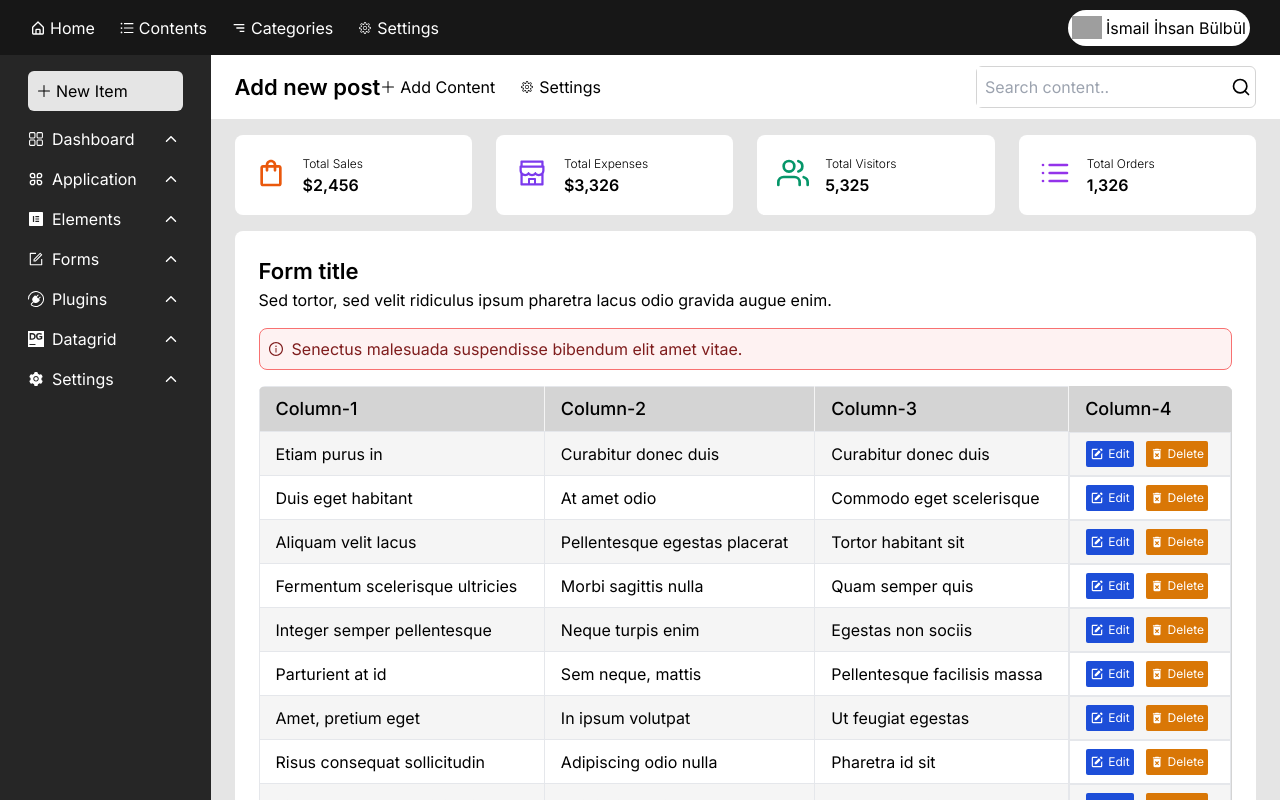
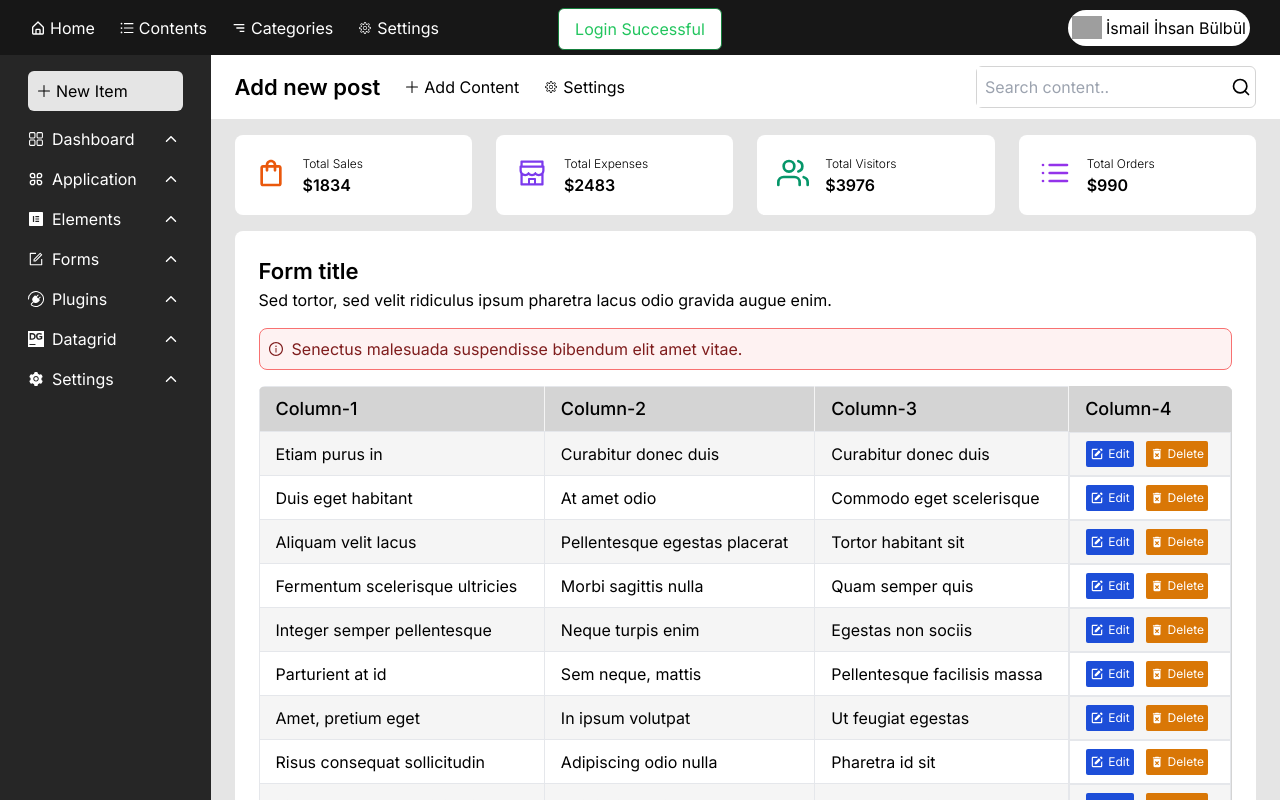
Before and after one commit to ParthMovaliya/daily-my-shopping, a Next.js app: page / in a window 1280 px wide. Both pictures are taken after typing "name@example.com", "Sample123" into the empty fields and a click on the button "Forget password?". Shown: the top 800 px of the page. Built offline with nearby package versions, Linux system fonts and the light colour scheme; grey boxes are pictures that could not be loaded.

Commit message:
final done

```diff
--- a/src/app/page.jsx
+++ b/src/app/page.jsx
@@ -16,11 +16,11 @@ export default function Home() {
   }, []);
   const mail = useRef(null);
   const pass = useRef(null);
-
+  var oneMin = new Date(new Date().getTime() + 1 * 60 * 1000)
   const loginUser = (e) => {
     e.preventDefault();
-    Cookies.set('userMail', mail.current?.value, { expires: 1 });
-    Cookies.set('userPass', pass.current?.value, { expires: 1 });
+    Cookies.set('userMail', mail.current?.value, { expires: oneMin });
+    Cookies.set('userPass', pass.current?.value, { expires: oneMin });
     setuserMail(mail.current?.value);
     setUserPass(pass.current?.value);
   }
--- a/src/components/Counter.jsx
+++ b/src/components/Counter.jsx
@@ -1,36 +1,67 @@
-import React from 'react'
+"use client";
+
+import React, { useEffect } from 'react'
 import { AiOutlineShop } from 'react-icons/ai'
 import { FiList, FiUsers } from 'react-icons/fi'
 import { MdOutlineShoppingBag } from "react-icons/md"
+import { animate, motion, useMotionValue, useTransform } from "framer-motion"
+
 const Counter = () => {
+    const sale = useMotionValue(0);
+    const expense = useMotionValue(0);
+    const visitor = useMotionValue(0);
+    const order = useMotionValue(0);
+    const sales = useTransform(sale, Math.round);
+    const expenses = useTransform(expense, Math.round);
+    const visitors = useTransform(visitor, Math.round);
+    const orders = useTransform(order, Math.round);
+    useEffect(() => {
+        const animation1 = animate(sale, 2456, { duration: 5 });
+        const animation2 = animate(expense, 3326, { duration: 5 });
+        const animation3 = animate(visitor, 5325, { duration: 5 });
+        const animation4 = animate(order, 1326, { duration: 5 });
+
+        animation1.stop;
+        animation2.stop;
+        animation3.stop;
+        return animation4.stop;
+    }, []);
     return (
-        <div className='grid  gap-6 p-4 mx-2 grid-cols-2 lg:grid-cols-4'>
+        <div className='grid gap-2 sm:gap-6 p-4 mx-2 grid-cols-1 sm:grid-cols-2 lg:grid-cols-4'>
             <div className="flex bg-white p-5 gap-4 rounded-lg">
                 <MdOutlineShoppingBag className='text-orange-600 w-8 h-9 ' />
                 <div className="">
                     <p className="font-light text-[12px]">Total Sales</p>
-                    <p className='font-semibold size-[22px]'>$2,456</p>
+                    <div className='font-semibold size-[22px] flex'>
+                        $<motion.div>{sales}</motion.div>
+                    </div>
                 </div>
             </div>
             <div className="flex bg-white p-5 gap-4 rounded-lg">
                 <AiOutlineShop className='text-violet-600 w-8 h-9 ' />
                 <div className="">
                     <p className="font-light text-[12px]">Total Expenses</p>
-                    <p className='font-semibold size-[22px]'>$3,326</p>
+                    <div className='font-semibold size-[22px] flex'>$
+                        <motion.div className="">{expenses}</motion.div>
+                    </div>
                 </div>
             </div>
             <div className="flex bg-white p-5 gap-4 rounded-lg">
                 <FiUsers className='text-emerald-600 w-8 h-9 ' />
                 <div className="">
                     <p className="font-light text-[12px]">Total Visitors </p>
-                    <p className='font-semibold size-[22px]'>5,325</p>
+                    <div className='font-semibold size-[22px] flex'>$
+                        <motion.div className="">{visitors}</motion.div>
+                    </div>
                 </div>
             </div>
             <div className="flex bg-white p-5 gap-4 rounded-lg">
                 <FiList className='text-purple-600 w-8 h-9 ' />
                 <div className="">
                     <p className="font-light text-[12px]">Total Orders</p>
-                    <p className='font-semibold size-[22px]'>1,326 </p>
+                    <div className='font-semibold size-[22px] flex'>$
+                        <motion.div className="">{orders}</motion.div>
+                    </div>
                 </div>
             </div>
         </div>
--- a/src/components/Formone.jsx
+++ b/src/components/Formone.jsx
@@ -27,7 +27,7 @@ const Formone = () => {
                     <div className="flex flex-col gap-1">
                         <label htmlFor="select">Label title</label>
                         <select className='border border-neutral-300 p-2 rounded-md' name="select" >
-                            <option value="" selected>Choose</option>
+                            <option value="">Choose</option>
                             <option value="One">One</option>
                             <option value="Two">Two</option>
                             <option value="Three">Three</option>
--- a/src/components/MainBody.jsx
+++ b/src/components/MainBody.jsx
@@ -16,11 +16,16 @@ const MainBody = () => {
     const [search, setSearch] = useState(false);
     const [addNew, setAddNew] = useState(false);
     const [show, setShow] = useState(false);
+    const popup = {
+        hidden: { x: -200, opacity: 0 },
+        show: { x: 0, opacity: 1 },
+        transition: { ease: "easeOut", duration: 0.2 }
+    }
     return (
         <div className='bg-neutral-200 w-full '>
             <div className="absolute z-10">
                 {
-                    show && <motion.div initial={{ opacity: 0 }} animate={{ left: 0, opacity: 1 }} exit={{ opacity: 0 }} className="flex lg:hidden">
+                    show && <motion.div variants={popup} transition="transition" initial="hidden" animate="show" exit="hidden" className="flex lg:hidden">
                         <div className=' bg-neutral-800 text-white min-h-fit h-full '>
                             <div onClick={() => setShow(show => !show)} className="bg-neutral-800 px-6 py-2 mt-3">Close</div>
                             <div className="bg-neutral-800">
@@ -35,7 +40,7 @@ const MainBody = () => {
                     <div className="flex lg:hidden text-2xl" onClick={() => setShow(show => !show)}>
                         <AiOutlineMenuUnfold />
                     </div>
-                    <div className="hidden md:flex">
+                    <div className="hidden md:flex gap-6">
                         <h1 className='font-semibold text-lg lg:text-[22px]'>Add new post</h1>
                         <div className="flex-row gap-6 flex">
                             <div className="flex flex-row items-center gap-1">
@@ -73,7 +78,7 @@ const MainBody = () => {
                     </div>
                     <div className="flex items-center lg:hidden">
                         {
-                            search && <input className='border border-neutral-300 rounded-md bg-neutral-50 absolute top-10 right-0 p-2 ' type="text" name="search" placeholder='Search content..' />
+                            search && <motion.input initial={{ x: 200 }} animate={{ x: 0 }} exit={{ x: 200 }} className='border border-neutral-300 rounded-md bg-neutral-50 absolute top-10 right-0 p-2 ' type="text" name="search" placeholder='Search content..' />
                         }
                         <div className=" p-1 cursor-pointer" onClick={() => setSearch(search => !search)}>
                             <FiSearch className='text-[20px]' />
--- a/src/components/Nav.jsx
+++ b/src/components/Nav.jsx
@@ -1,17 +1,27 @@
-import React, { useState } from 'react'
+import React, { useEffect, useState } from 'react'
 import { BiHomeAlt, BiMenuAltRight } from "react-icons/bi"
 import { AiOutlineUnorderedList } from "react-icons/ai"
 import { CgMenu } from "react-icons/cg"
 import { IoMdClose } from "react-icons/io"
 import { CiSettings } from "react-icons/ci"
-import Image from 'next/image'
-import { motion } from "framer-motion"
+import Image from 'next/image';
+import Popup from './Popup'
+import { motion } from "framer-motion";
 
 const Nav = () => {
     const [menu, setMenu] = useState(false);
     const [profile, setProfile] = useState(false);
+    const [login, setLogin] = useState(true);
+
+    useEffect(() => {
+        // setLogin(true);
+        const timer = setTimeout(() => { setLogin(false) }, 5000);
+        return () => clearTimeout();
+    }, []);
+
     return (
         <div className='bg-neutral-900 px-[30px] '>
+            <Popup isVisible={login} />
             <div className="text-white flex justify-between items-center flex-row h-[55px]">
                 <div className=" gap-6 hidden md:flex">
                     <div className="flex gap-1 items-center cursor-pointer">
@@ -32,7 +42,7 @@ const Nav = () => {
                     </div>
                 </div>
                 <div className="flex md:hidden">
-                    <div className="flex gap-1 items-center cursor-pointer duration-150" onClick={() => { setMenu(menu => !menu) }}>
+                    <div className="flex gap-1 items-center cursor-pointer " onClick={() => { setMenu(menu => !menu) }}>
                         {
                             !menu ? <div className='text-white flex items-center gap-1'>
                                 <CgMenu />
@@ -46,7 +56,7 @@ const Nav = () => {
                         {
                             menu &&
                             <motion.div initial={{ opacity: 0 }} animate={{ opacity: 1 }} exit={{ opacity: 0 }} className=''>
-                                <div className="absolute left-8 top-12 bg-green-950/70 border-2 border-white backdrop-blur-md text-white py-2 px-4 rounded-lg  gap-4 p-8 flex flex-col">
+                                <div className="z-10 absolute left-7 top-12 bg-neutral-300/10 border border-neutral-300 backdrop-blur-md text-neutral-600 p-4 rounded-lg  gap-4 flex flex-col">
                                     <div className="flex gap-1 items-center cursor-pointer">
                                         <BiHomeAlt />
                                         <p>Home</p>
--- /dev/null
+++ b/src/components/Popup.jsx
@@ -0,0 +1,25 @@
+import React from 'react'
+import { motion } from "framer-motion";
+
+const Popup = ({ isVisible }) => {
+    const popup = {
+        hidden: { opacity: 0, y: -50 },
+        visible: { opacity: 1, y: 0 },
+        exit: { opacity: 0, y: -50 }
+    }
+
+    if (!isVisible) {
+        return null;
+    }
+    if (isVisible) {
+        return (
+            <div className='relative w-full flex justify-center'>
+                <motion.div variants={popup} initial="hidden" animate="visible" exit="exit" className="absolute  w-fit text-green-500 backdrop-blur-lg bg-white border border-green-700 top-2 px-4 py-2 rounded-md">
+                    <p>Login Successful</p>
+                </motion.div>
+            </div>
+        )
+    }
+}
+
+export default Popup
```
